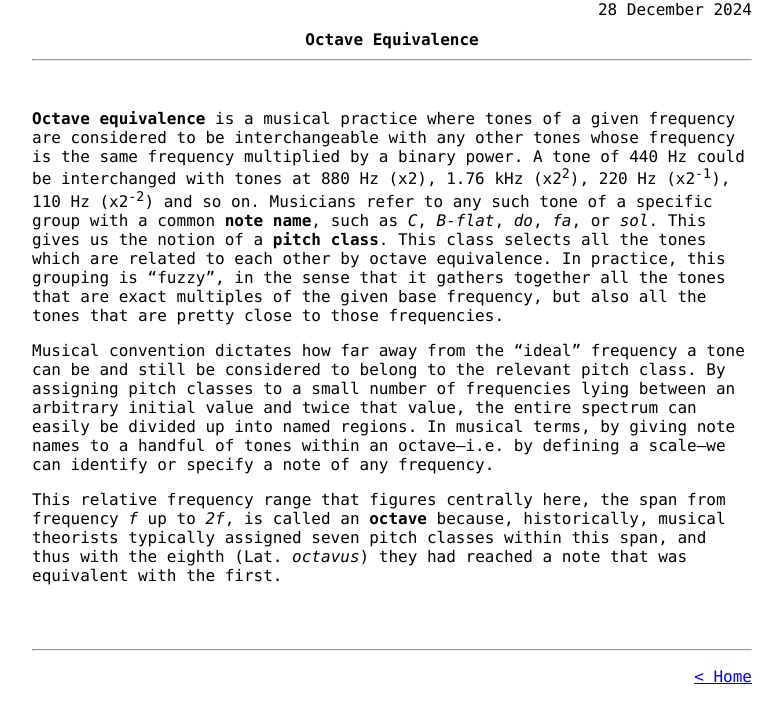
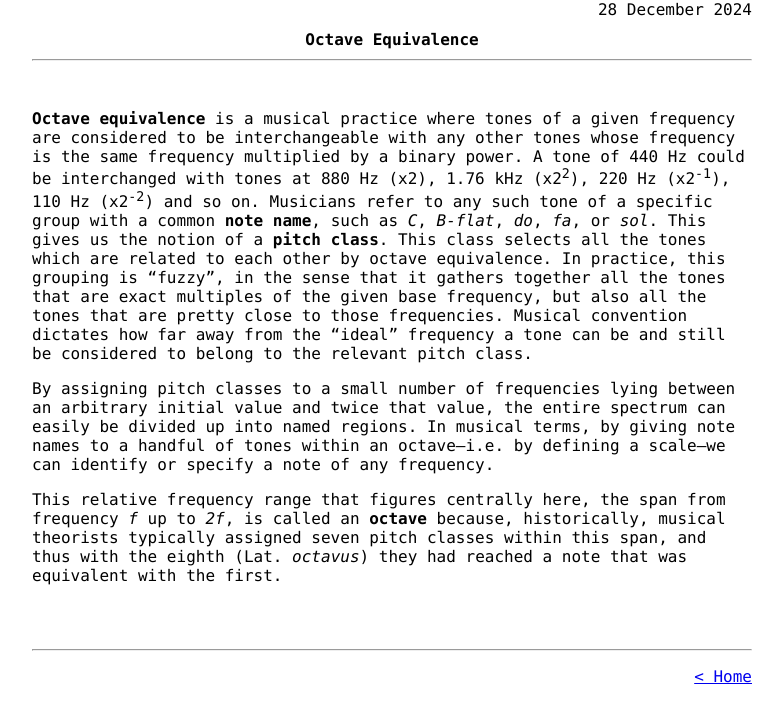
Before and after one commit to popempire/hjhw, a Jekyll site: the page built from _posts/2024-12-28-music-theory.md, in a window 1280 px wide. Shown: the top 723 px of the page, without its empty margins (248-1031 px from the left). Built offline with Jekyll 4.4.1, drawn with Linux system fonts in a browser that asks for light colours.

Commit message:
Update 2024-12-28-music-theory.md

```diff
--- a/_posts/2024-12-28-music-theory.md
+++ b/_posts/2024-12-28-music-theory.md
@@ -13,15 +13,15 @@ the notion of a __pitch class__. This class selects all the tones which are
 related to each other by octave equivalence. In practice, this grouping is
 "fuzzy", in the sense that it gathers together all the tones that are exact
 multiples of the given base frequency, but also all the tones that are pretty
-close to those frequencies.
+close to those frequencies. Musical convention dictates how far away from the
+"ideal" frequency a tone can be and still be considered to belong to the
+relevant pitch class.
 
-Musical convention dictates how far away from the "ideal" frequency a tone can
-be and still be considered to belong to the relevant pitch class. By assigning
-pitch classes to a small number of frequencies lying between an arbitrary
-initial value and twice that value, the entire spectrum can easily be divided up
-into named regions. In musical terms, by giving note names to a handful of tones
-within an octave—i.e. by defining a scale—we can identify or specify a note of
-any frequency.
+By assigning pitch classes to a small number of frequencies lying between an
+arbitrary initial value and twice that value, the entire spectrum can easily be
+divided up into named regions. In musical terms, by giving note names to a
+handful of tones within an octave—i.e. by defining a scale—we can identify or
+specify a note of any frequency.
 
 This relative frequency range that figures centrally here, the span from
 frequency *f* up to *2f*, is called an __octave__ because, historically,
```
